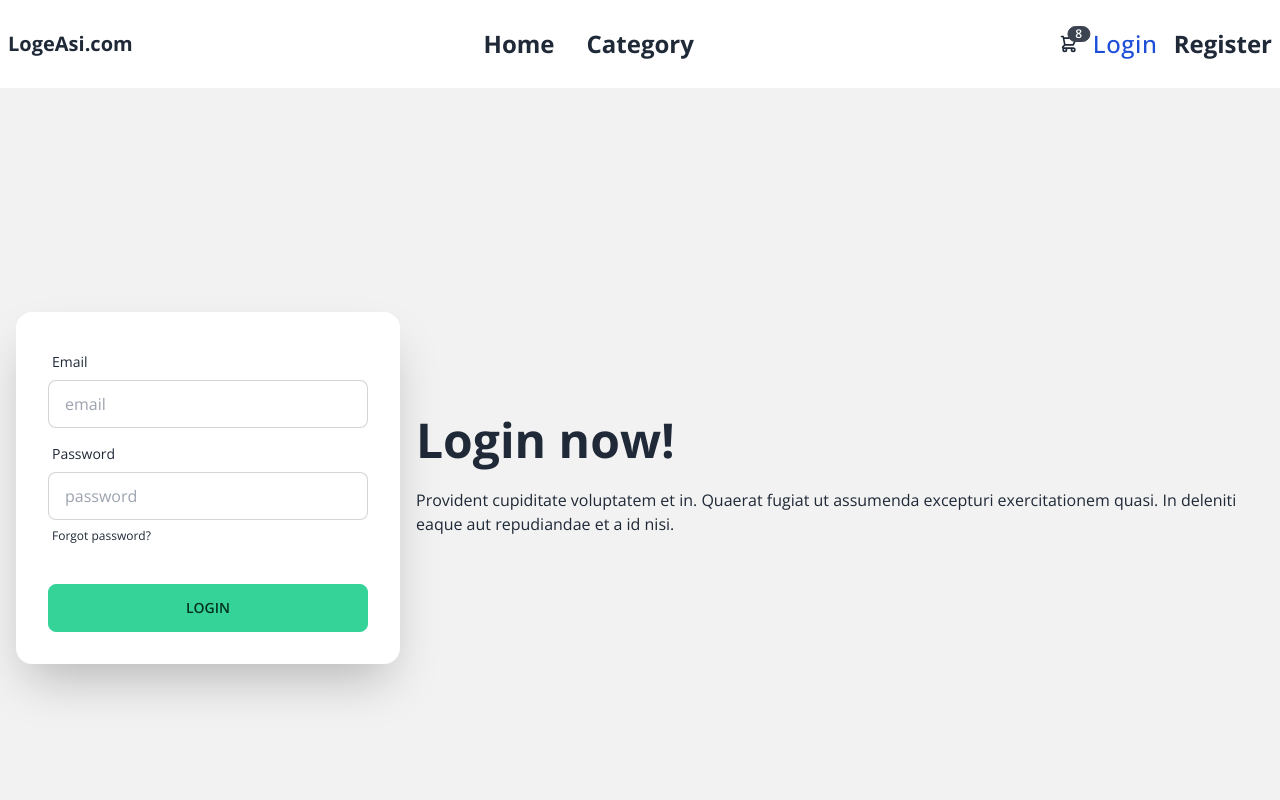
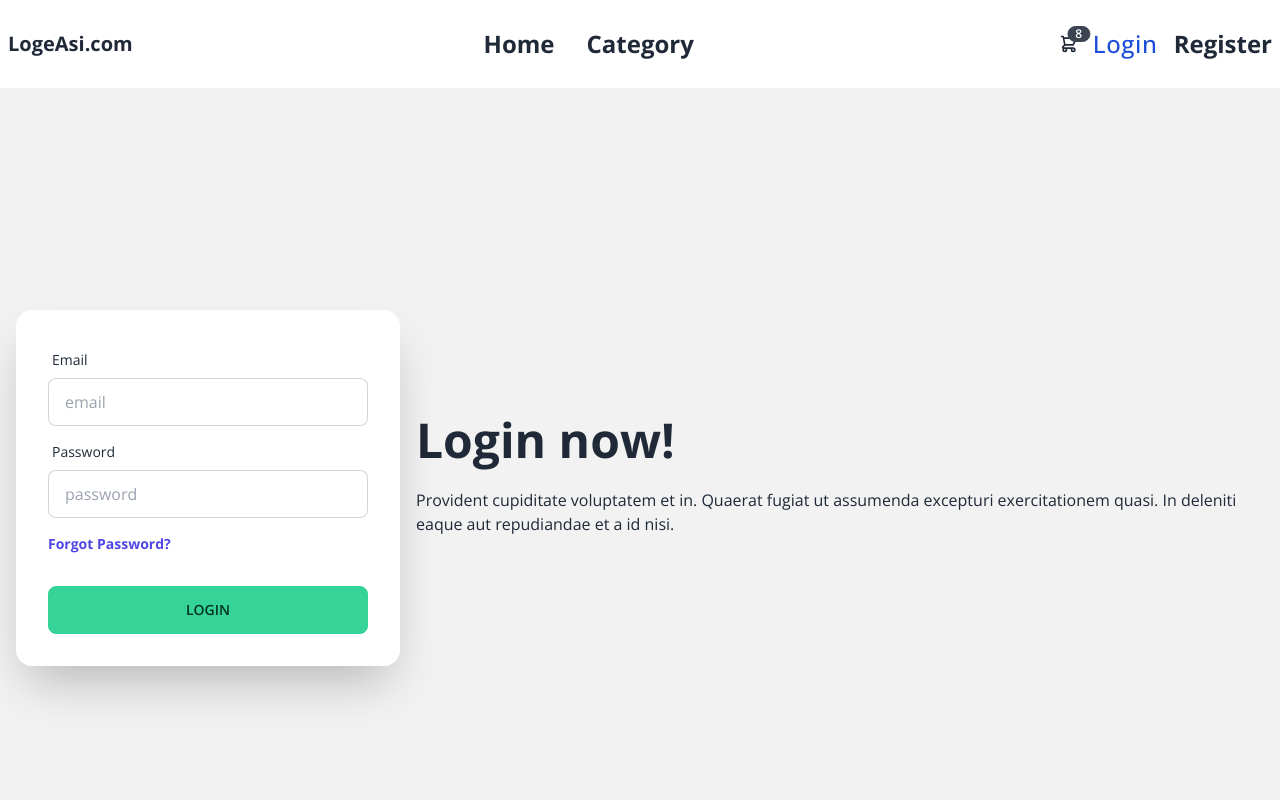
Before and after one commit to Ujjal-ENG/LogeAsi.com, a React (Vite) app in the folder client/: page /login in a window 1280 px wide. Shown: the top 800 px of the page. Built offline with nearby package versions, Linux system fonts and the light colour scheme.

Commit message:
now i will make forgot password pages

```diff
--- a/client/src/components/pages/Login.jsx
+++ b/client/src/components/pages/Login.jsx
@@ -53,11 +53,11 @@ function Login() {
                                 <span className="label-text">Password</span>
                             </label>
                             <input type="password" placeholder="password" id="password" required className="input input-bordered" value={user.password} onChange={handleChange} />
-                            <label className="label">
-                                <Link to="/" className="label-text-alt link link-hover">
-                                    Forgot password?
+                            <div className="text-sm  pt-4">
+                                <Link to="/login" className="font-bold text-indigo-600 hover:text-indigo-500">
+                                    Forgot Password?
                                 </Link>
-                            </label>
+                            </div>
                         </div>
                         <div type="submit" className="form-control mt-6">
                             <button className="btn btn-success">Login</button>
```
